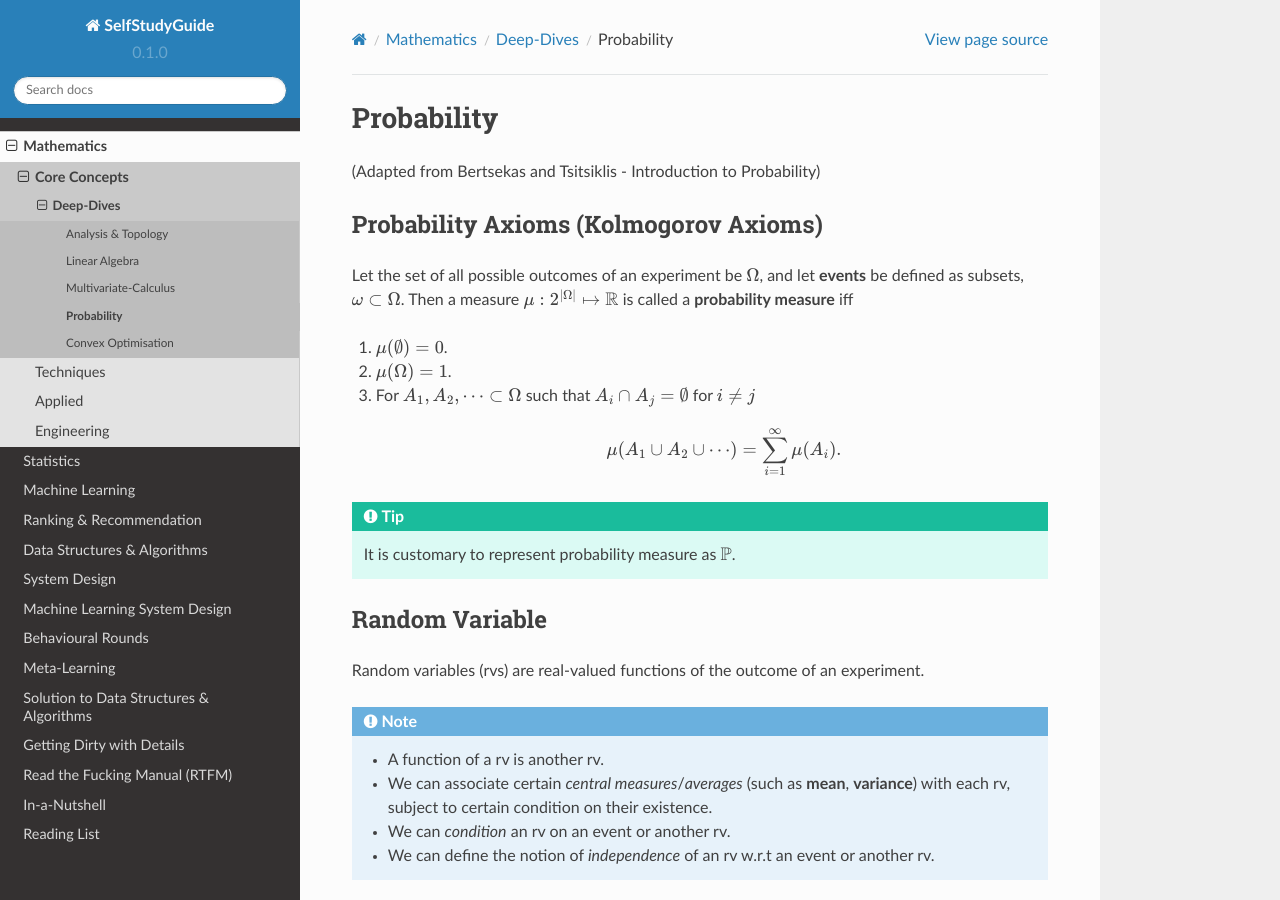
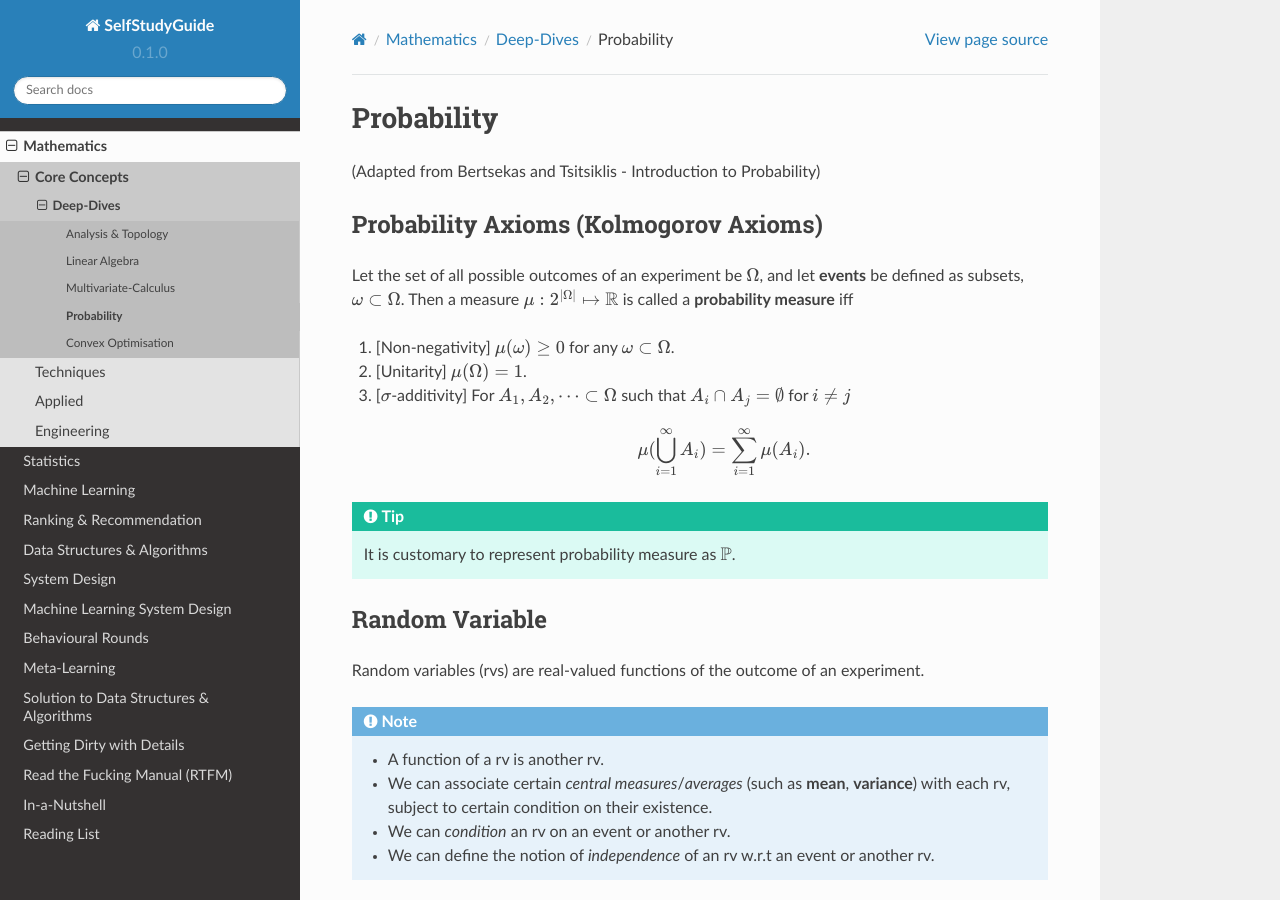
Before and after one commit to uselesstechjunks/leetcode, a Sphinx documentation site: the page built from docs/source/math/prob.rst, in a window 1280 px wide and 900 px high. Built offline with Sphinx 7.4.7 and the Read the Docs theme 2.0.0, drawn with Linux system fonts in a browser that asks for light colours.

Commit message:
Update prob.rst

```diff
--- a/docs/source/math/prob.rst
+++ b/docs/source/math/prob.rst
@@ -7,12 +7,12 @@ Probability Axioms (Kolmogorov Axioms)
 
 Let the set of all possible outcomes of an experiment be :math:`\Omega`, and let **events** be defined as subsets, :math:`\omega\subset\Omega`. Then a measure :math:`\mu:2^{|\Omega|}\mapsto\mathbb{R}` is called a **probability measure** iff
 
-#. :math:`\mu(\emptyset)=0`.
-#. :math:`\mu(\Omega)=1`.
-#. For :math:`A_1,A_2,\cdots\subset\Omega` such that :math:`A_i\cap A_j=\emptyset` for :math:`i\neq j`
+#. [Non-negativity] :math:`\mu(\omega)\ge 0` for any :math:`\omega\subset\Omega`.
+#. [Unitarity] :math:`\mu(\Omega)=1`.
+#. [:math:`\sigma`-additivity] For :math:`A_1,A_2,\cdots\subset\Omega` such that :math:`A_i\cap A_j=\emptyset` for :math:`i\neq j`
 
 	.. math::
-		\mu(A_1\cup A_2\cup\cdots)=\sum_{i=1}^\infty \mu(A_i).
+		\mu(\bigcup_{i=1}^\infty A_i)=\sum_{i=1}^\infty \mu(A_i).
 
 .. tip::
 	It is customary to represent probability measure as :math:`\mathbb{P}`.
```
